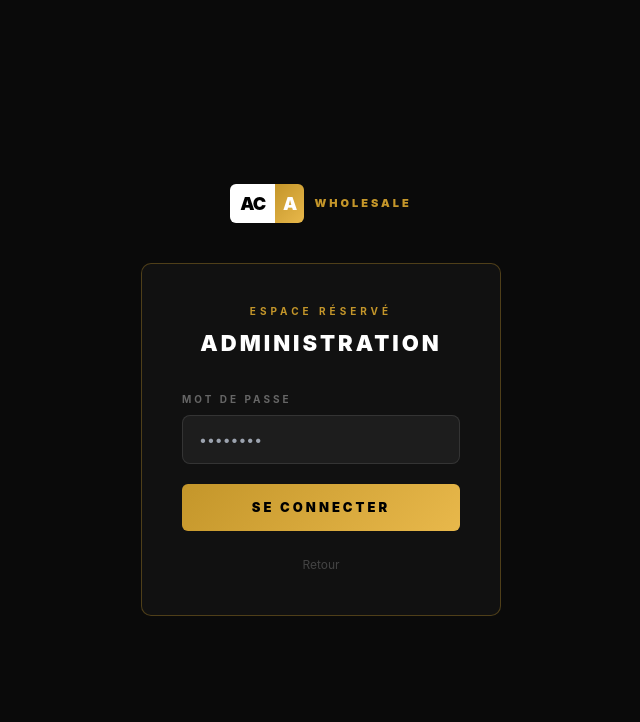
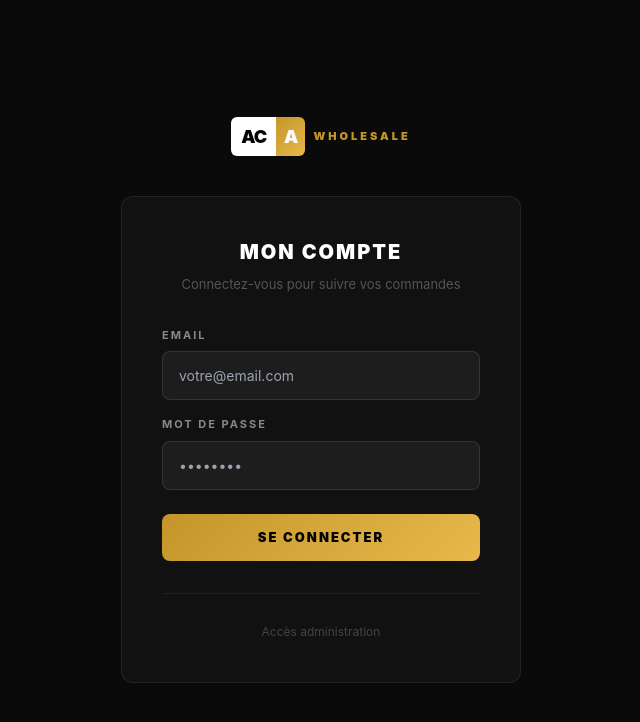
Before and after one commit to acawholesale/aca-wholesale, a Next.js app: page /admin/login in a window 1280 px wide. Shown: the top 722 px of the page, without its empty margins (319-959 px from the left). Built offline with nearby package versions, Linux system fonts and the light colour scheme.

Commit message:
Update page.js

```diff
--- a/app/admin/login/page.js
+++ b/app/admin/login/page.js
@@ -2,105 +2,91 @@
 export const dynamic = 'force-dynamic'
 import { useState } from 'react'
 
-export default function AdminLoginPage() {
+export default function ConnexionPage() {
+  const [email, setEmail] = useState('')
   const [password, setPassword] = useState('')
   const [error, setError] = useState('')
 
-  const handleLogin = () => {
-    if (password === 'admin2026') {
-      window.location.href = '/admin'
-    } else {
-      setError('Mot de passe incorrect')
-      setPassword('')
+  const handleSubmit = (e) => {
+    e.preventDefault()
+    if (!email || !password) {
+      setError('Veuillez remplir tous les champs')
+      return
     }
+    setError('Identifiants incorrects')
   }
 
   return (
-    <div style={{
-      minHeight: '100vh',
-      background: '#0a0a0a',
-      display: 'flex',
-      flexDirection: 'column',
-      alignItems: 'center',
-      justifyContent: 'center',
-      padding: 24,
-    }}>
+    <div style={{ minHeight: '100vh', background: '#0a0a0a', display: 'flex', flexDirection: 'column', alignItems: 'center', justifyContent: 'center', padding: '24px' }}>
 
-      <div style={{ display: 'flex', alignItems: 'center', marginBottom: 40 }}>
-        <div style={{ background: '#fff', color: '#000', padding: '6px 10px', fontWeight: 900, fontSize: 18, letterSpacing: -1, borderRadius: '6px 0 0 6px' }}>AC</div>
-        <div style={{ background: 'linear-gradient(135deg, #C4962A, #E8B84B)', color: '#fff', padding: '6px 8px', fontWeight: 900, fontSize: 18, letterSpacing: -1, borderRadius: '0 6px 6px 0' }}>A</div>
-        <span style={{ color: '#C4962A', fontWeight: 900, fontSize: 11, textTransform: 'uppercase', letterSpacing: 3, marginLeft: 10 }}>Wholesale</span>
+      {/* Logo */}
+      <div style={{ display: 'flex', alignItems: 'center', gap: '8px', marginBottom: '40px' }}>
+        <div style={{ display: 'flex' }}>
+          <span style={{ background: '#fff', color: '#000', padding: '6px 10px', fontWeight: 900, fontSize: '18px', letterSpacing: '-1px', borderRadius: '6px 0 0 6px' }}>AC</span>
+          <span style={{ background: 'linear-gradient(135deg, #C4962A, #E8B84B)', color: '#fff', padding: '6px 8px', fontWeight: 900, fontSize: '18px', letterSpacing: '-1px', borderRadius: '0 6px 6px 0' }}>A</span>
+        </div>
+        <span style={{ color: '#C4962A', fontWeight: 900, fontSize: '11px', textTransform: 'uppercase', letterSpacing: '3px' }}>Wholesale</span>
       </div>
 
-      <div style={{
-        width: '100%',
-        maxWidth: 360,
-        background: '#111',
-        border: '1px solid rgba(196,150,42,0.35)',
-        borderRadius: 10,
-        padding: 40,
-      }}>
-        <div style={{ textAlign: 'center', marginBottom: 32 }}>
-          <div style={{ color: '#C4962A', fontSize: 10, fontWeight: 700, textTransform: 'uppercase', letterSpacing: 4, marginBottom: 8 }}>Espace réservé</div>
-          <h1 style={{ color: '#fff', fontWeight: 900, fontSize: 22, textTransform: 'uppercase', letterSpacing: 3, margin: 0 }}>Administration</h1>
+      {/* Card */}
+      <div style={{ width: '100%', maxWidth: '400px', background: '#111', border: '1px solid rgba(255,255,255,0.08)', borderRadius: '12px', padding: '40px' }}>
+
+        <h1 style={{ color: '#fff', fontWeight: 900, fontSize: '20px', textTransform: 'uppercase', letterSpacing: '2px', textAlign: 'center', margin: '0 0 8px 0' }}>
+          Mon compte
+        </h1>
+        <p style={{ color: '#555', fontSize: '13px', textAlign: 'center', margin: '0 0 32px 0' }}>
+          Connectez-vous pour suivre vos commandes
+        </p>
+
+        <form onSubmit={handleSubmit}>
+          <div style={{ marginBottom: '16px' }}>
+            <label style={{ display: 'block', color: '#888', fontSize: '11px', fontWeight: 700, textTransform: 'uppercase', letterSpacing: '2px', marginBottom: '8px' }}>
+              Email
+            </label>
+            <input
+              type="email"
+              value={email}
+              onChange={(e) => { setEmail(e.target.value); setError('') }}
+              placeholder="votre@email.com"
+              style={{ width: '100%', padding: '13px 16px', background: 'rgba(255,255,255,0.05)', border: '1px solid rgba(255,255,255,0.1)', borderRadius: '8px', color: '#fff', fontSize: '14px', outline: 'none', boxSizing: 'border-box' }}
+            />
           </div>
 
-        <div style={{ marginBottom: 20 }}>
-          <label style={{ display: 'block', color: '#666', fontSize: 10, fontWeight: 700, textTransform: 'uppercase', letterSpacing: 3, marginBottom: 8 }}>
+          <div style={{ marginBottom: '24px' }}>
+            <label style={{ display: 'block', color: '#888', fontSize: '11px', fontWeight: 700, textTransform: 'uppercase', letterSpacing: '2px', marginBottom: '8px' }}>
               Mot de passe
             </label>
             <input
               type="password"
               value={password}
-            onChange={e => { setPassword(e.target.value); setError('') }}
-            onKeyDown={e => e.key === 'Enter' && handleLogin()}
+              onChange={(e) => { setPassword(e.target.value); setError('') }}
               placeholder="••••••••"
-            autoFocus
-            style={{
-              width: '100%',
-              padding: '13px 16px',
-              background: 'rgba(255,255,255,0.05)',
-              border: error ? '1px solid #f87171' : '1px solid rgba(255,255,255,0.1)',
-              borderRadius: 6,
-              color: '#fff',
-              fontSize: 14,
-              outline: 'none',
-              boxSizing: 'border-box',
-            }}
+              style={{ width: '100%', padding: '13px 16px', background: 'rgba(255,255,255,0.05)', border: '1px solid rgba(255,255,255,0.1)', borderRadius: '8px', color: '#fff', fontSize: '14px', outline: 'none', boxSizing: 'border-box' }}
             />
-          {error && (
-            <div style={{ color: '#f87171', fontSize: 12, marginTop: 8, fontWeight: 600 }}>{error}</div>
-          )}
           </div>
 
+          {error && (
+            <p style={{ color: '#f87171', fontSize: '13px', textAlign: 'center', marginBottom: '16px', fontWeight: 600 }}>{error}</p>
+          )}
+
           <button
-          onClick={handleLogin}
-          style={{
-            width: '100%',
-            padding: '14px 0',
-            background: 'linear-gradient(135deg, #C4962A, #E8B84B)',
-            color: '#000',
-            fontWeight: 900,
-            fontSize: 13,
-            textTransform: 'uppercase',
-            letterSpacing: 3,
-            border: 'none',
-            borderRadius: 6,
-            cursor: 'pointer',
-            marginBottom: 20,
-          }}
+            type="submit"
+            style={{ width: '100%', padding: '14px', background: 'linear-gradient(135deg, #C4962A, #E8B84B)', color: '#000', fontWeight: 900, fontSize: '13px', textTransform: 'uppercase', letterSpacing: '2px', border: 'none', borderRadius: '8px', cursor: 'pointer' }}
           >
             SE CONNECTER
           </button>
+        </form>
 
-        <div style={{ textAlign: 'center' }}>
+        {/* Admin access */}
+        <div style={{ marginTop: '32px', paddingTop: '24px', borderTop: '1px solid rgba(255,255,255,0.06)', textAlign: 'center' }}>
           <button
-            onClick={() => { window.location.href = '/connexion' }}
-            style={{ background: 'none', border: 'none', color: '#444', fontSize: 12, cursor: 'pointer' }}
+            onClick={() => { window.location.href = '/admin/login' }}
+            style={{ background: 'none', border: 'none', color: '#444', fontSize: '12px', cursor: 'pointer', textDecoration: 'none' }}
           >
-            Retour
+            Accès administration
           </button>
         </div>
+
       </div>
     </div>
   )
```
Lines whose indentation alone changed are shown as unchanged.
